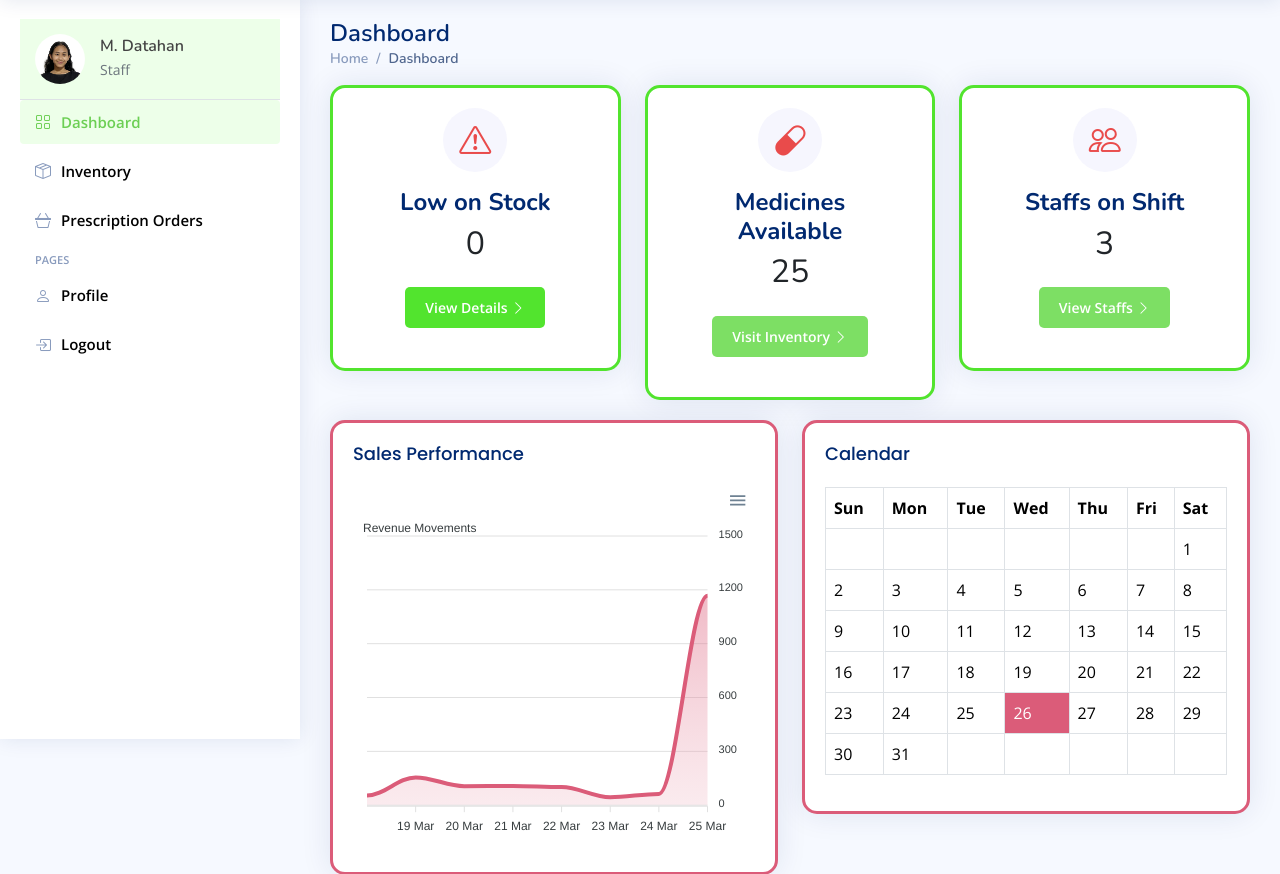
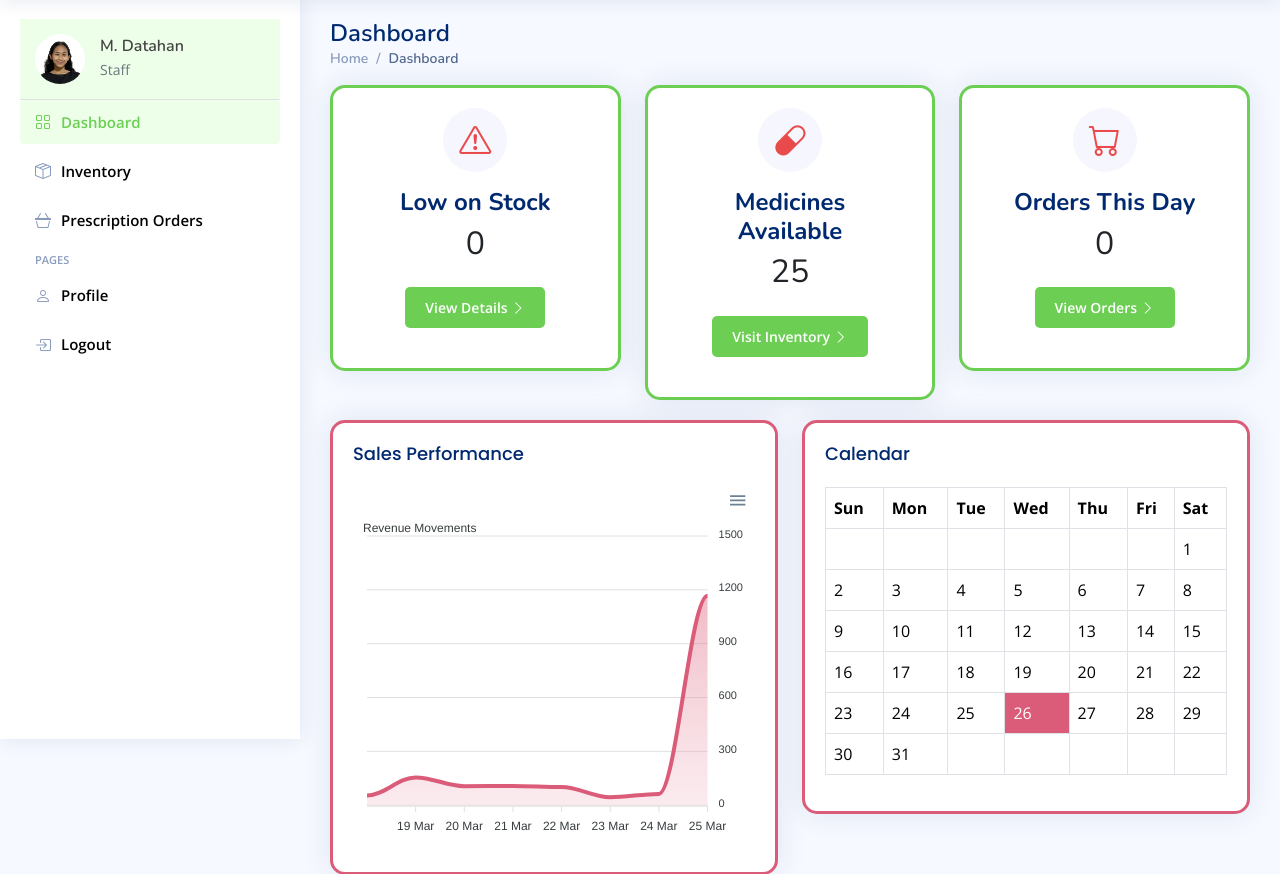
Before and after one commit to missel012/marest_meds, a PHP site: page /view/users/index.php in a window 1280 px wide. Shown: the part 61-935 px from the top of the page. Run offline with PHP 8.4, Linux system fonts and the light colour scheme; data comes from the database, SQL or seed files in the repository; some libraries are stand-ins or nearby versions.

Commit message:
index done

```diff
--- a/view/users/index.php
+++ b/view/users/index.php
@@ -18,24 +18,12 @@ while ($row = mysqli_fetch_assoc($low_stock_result)) {
     $low_stock_medicines[] = $row;
 }
 
-// Determine current shift
-date_default_timezone_set('Asia/Manila'); // Set the timezone
-$current_hour = date('H');
-if ($current_hour >= 8 && $current_hour < 12) {
-    $current_shift = 'Day';
-} elseif ($current_hour >= 12 && $current_hour < 17) {
-    $current_shift = 'Afternoon';
-} elseif ($current_hour >= 17 && $current_hour < 21) {
-    $current_shift = 'Night';
-} else {
-    $current_shift = 'None';
-}
-
-// Fetch number of staff on current shift
-$staff_query = "SELECT COUNT(*) AS staff_on_shift FROM staff WHERE shifts = '$current_shift'";
-$staff_result = mysqli_query($conn, $staff_query);
-$staff_data = mysqli_fetch_assoc($staff_result);
-$staff_on_shift = $staff_data['staff_on_shift'];
+// Fetch orders for the current day
+$current_date = date('Y-m-d');
+$orders_query = "SELECT COUNT(*) AS orders_today FROM `order` WHERE DATE(datetime) = '$current_date'";
+$orders_result = mysqli_query($conn, $orders_query);
+$orders_data = mysqli_fetch_assoc($orders_result);
+$orders_today = $orders_data['orders_today'];
 
 // Fetch orders and calculate total revenue for each order
 $query = "
@@ -86,7 +74,7 @@ while ($row = mysqli_fetch_assoc($result)) {
 <div class="row">
   <!-- Info Cards -->
   <div class="col-lg-4 col-md-6">
-    <div class="card info-card low-stock-card" style="border: 3px solid #52e42e;">
+    <div class="card info-card low-stock-card" style="border: 3px solid #6CCF54;">
       <div class="card-body text-center">
         <div class="card-icon rounded-circle d-flex align-items-center justify-content-center mx-auto">
           <i class="bi bi-exclamation-triangle"></i>
@@ -99,27 +87,27 @@ while ($row = mysqli_fetch_assoc($result)) {
   </div>
 
   <div class="col-lg-4 col-md-6">
-    <div class="card info-card inventory-card">
+    <div class="card info-card low-stock-card" style="border: 3px solid #6CCF54;">
       <div class="card-body text-center">
         <div class="card-icon rounded-circle d-flex align-items-center justify-content-center mx-auto">
           <i class="bi bi-capsule"></i>
         </div>
         <h6 class="mt-3">Medicines Available</h6>
         <h2><?php echo $total_medicines; ?></h2>
-        <a href="inventory.php" class="btn btn-custom mt-3" style="background-color: #7ddf64;">Visit Inventory <i class="bi bi-chevron-right"></i></a>
+        <a href="inventory.php" class="btn btn-custom mt-3">Visit Inventory <i class="bi bi-chevron-right"></i></a>
       </div>
     </div>
   </div>
 
   <div class="col-lg-4 col-md-6">
-    <div class="card info-card staff-card">
+    <div class="card info-card low-stock-card" style="border: 3px solid #6CCF54;">
       <div class="card-body text-center">
         <div class="card-icon rounded-circle d-flex align-items-center justify-content-center mx-auto">
-          <i class="bi bi-people"></i>
+          <i class="bi bi-cart"></i>
         </div>
-        <h6 class="mt-3">Staffs on Shift</h6>
-        <h2><?php echo $staff_on_shift; ?></h2>
-        <a href="staff.php" class="btn btn-custom mt-3" style="background-color: #7ddf64;">View Staffs <i class="bi bi-chevron-right"></i></a>
+        <h6 class="mt-3">Orders This Day</h6>
+        <h2><?php echo $orders_today; ?></h2>
+        <a href="prescriptionOrders.php" class="btn btn-custom mt-3">View Orders <i class="bi bi-chevron-right"></i></a>
       </div>
     </div>
   </div>
@@ -317,7 +305,7 @@ include("./includes/footer.php");
   font-size: 14px;
   font-weight: 600;
   color: #fff;
-  background: #52e42e;
+  background: #6CCF54;
   border: none;
   border-radius: 5px;
   padding: 10px 20px;
@@ -326,5 +314,4 @@ include("./includes/footer.php");
 .info-card .btn:hover {
   background: #5bbf4a;
 }
-
-  </style>
+</style>
```
